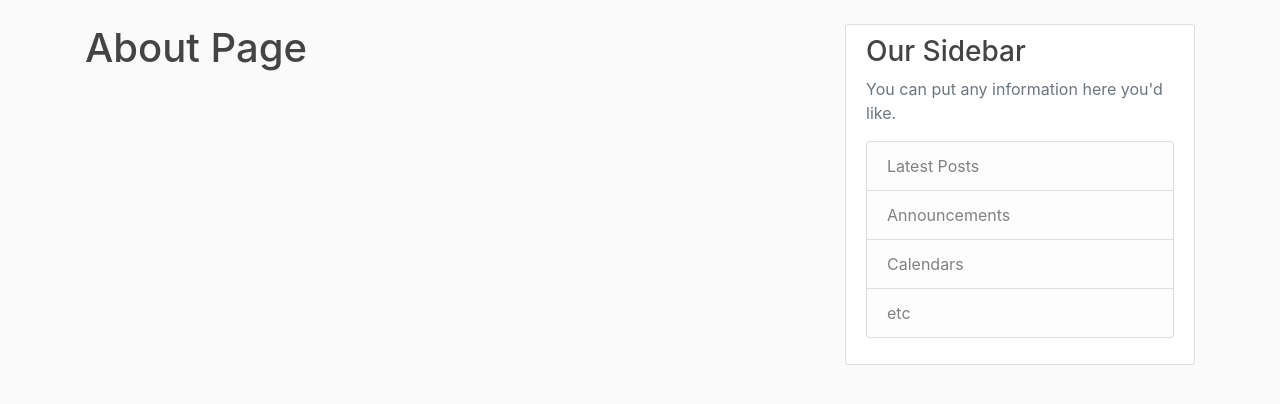
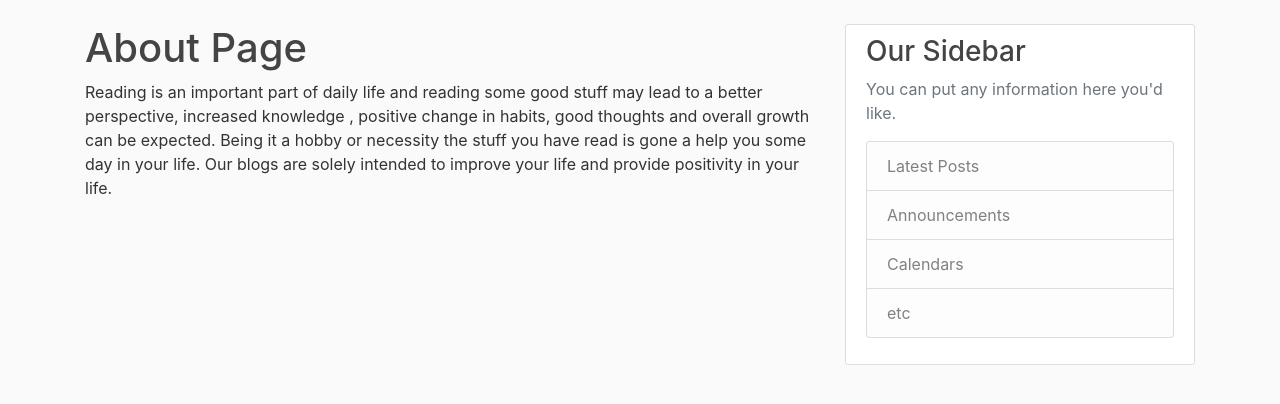
Before and after one commit to hellysoni007/django-blog-app, a Django app: page /about/ in a window 1280 px wide. Shown: the part 56-460 px from the top of the page. Run offline with Django 4.2, Linux system fonts and the light colour scheme; some libraries are stand-ins or nearby versions.

Commit message:
Blog Application

```diff
--- a/blog/templates/blog/about.html
+++ b/blog/templates/blog/about.html
@@ -1,4 +1,8 @@
 {% extends "blog/base.html" %}
 {% block content %}
-	<h1>About Page</h1>
-{% endblock content%}
+	<article>
+		<h1>About Page</h1>
+		<p>Reading is an important part of daily life and reading some good stuff may lead to a better perspective, increased knowledge , positive change in habits, good thoughts and overall growth can be expected. Being it a hobby or necessity the stuff you have read is gone a help you some day in your life. Our blogs are solely intended to improve your life and provide positivity in your life.
+		</p>
+	</article>
+{% endblock content %}
--- a/blog/templates/blog/home.html
+++ b/blog/templates/blog/home.html
@@ -12,7 +12,7 @@
            <p class="article-content">{{ post.content }}</p>
       </div>
     </article>
-	{% endfor%}
+	{% endfor %}
   {% if is_paginated %}
     {% if page_obj.has_previous %}
       <a class="btn btn-outline-info mb-4" href="?page=1">First</a>
--- a/blog/templates/blog/post_detail.html
+++ b/blog/templates/blog/post_detail.html
@@ -16,5 +16,8 @@
       <h2 class="article-title">{{ object.title }}</h2>
       <p class="article-content">{{ object.content }}</p>
     </div>
+
   </article>
+  <a href="../../" class="btn btn-secondary btn-sm mt-1 mb-1">Back</a>
+
 {% endblock content%}
```
Also changed, not shown: media/profile_pics/profilepic.jpg (added). Lines whose indentation alone changed are shown as unchanged.
